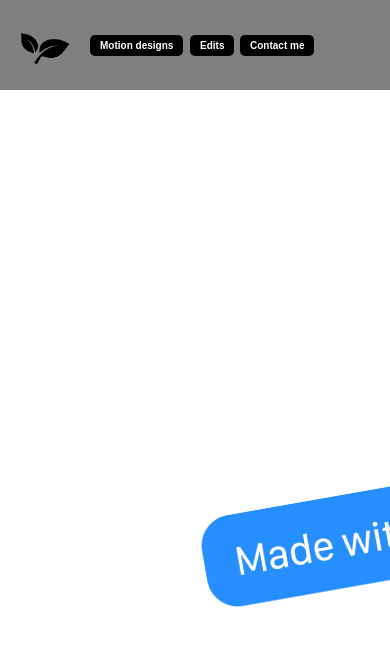
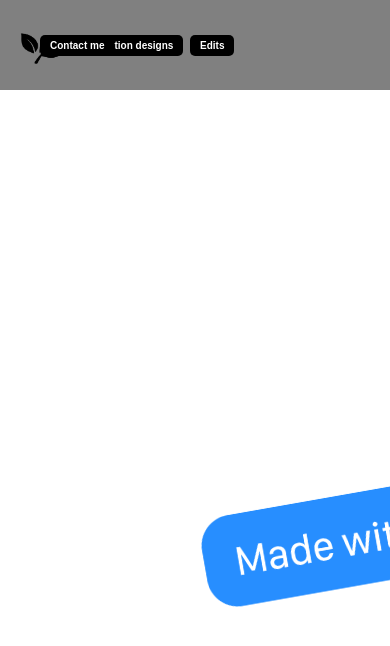
Before and after one commit to GewuerzAtom344/GewuerzAtom344.github.io, a plain HTML site: page index.html in a window 390 px wide. Drawn offline with Linux system fonts and the light colour scheme.

Commit message:
Update style_index.css

```diff
--- a/style_index.css
+++ b/style_index.css
@@ -410,7 +410,7 @@ html, body {
 .contact_tb {
   position: absolute;     /* frei verschiebbar */
   top: 35px;             /* Abstand von oben */
-  left: 240px;
+  left: 40px;
   color: white;                /* Textfarbe */
   background-color: black;      /* Hintergrundfarbe */
   padding: 5px 10px;          /* Innenabstand wie bei einem Button */
```
